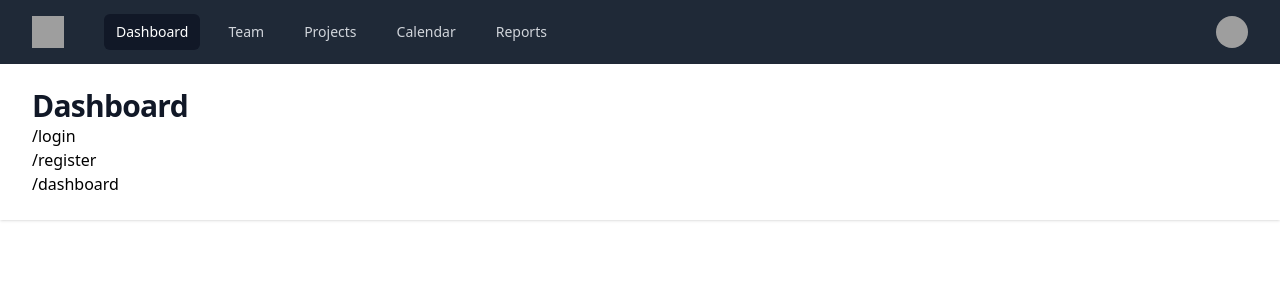
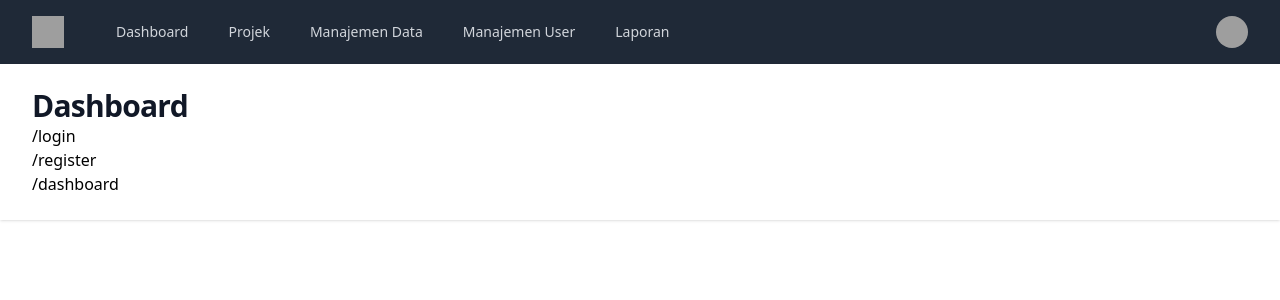
Before and after one commit to daviddvsjrgg/myle-project, a React (Create React App) app: page / in a window 1280 px wide. Shown: the top 300 px of the page. Built offline with nearby package versions, Linux system fonts and the light colour scheme; grey boxes are pictures that could not be loaded.

Commit message:
change icon web

```diff
--- a/public/index.html
+++ b/public/index.html
@@ -2,19 +2,22 @@
 <html lang="en">
   <head>
     <meta charset="utf-8" />
-    <link rel="icon" href="%PUBLIC_URL%/favicon.ico" />
+    <!-- <link rel="icon" href="%PUBLIC_URL%/favicon.ico" /> -->
+    <link rel="icon" href="https://images.unsplash.com/photo-1582845512747-e42001c95638?ixlib=rb-4.0.3&ixid=M3wxMjA3fDB8MHxwaG90by1wYWdlfHx8fGVufDB8fHx8fA%3D%3D&auto=format&fit=crop&w=2070&q=80" />
     <meta name="viewport" content="width=device-width, initial-scale=1" />
     <meta name="theme-color" content="#000000" />
     <meta
       name="description"
       content="Web site created using create-react-app"
     />
-    <link rel="apple-touch-icon" href="%PUBLIC_URL%/logo192.png" />
+    <!-- <link rel="apple-touch-icon" href="%PUBLIC_URL%/logo192.png" /> -->
+    <link rel="apple-touch-icon" href="https://images.unsplash.com/photo-1582845512747-e42001c95638?ixlib=rb-4.0.3&ixid=M3wxMjA3fDB8MHxwaG90by1wYWdlfHx8fGVufDB8fHx8fA%3D%3D&auto=format&fit=crop&w=2070&q=80" />
     <!--
       manifest.json provides metadata used when your web app is installed on a
       user's mobile device or desktop. See https://developers.google.com/web/fundamentals/web-app-manifest/
     -->
-    <link rel="manifest" href="%PUBLIC_URL%/manifest.json" />
+    <!-- <link rel="manifest" href="%PUBLIC_URL%/manifest.json" /> -->
+    <link rel="manifest" href="https://images.unsplash.com/photo-1582845512747-e42001c95638?ixlib=rb-4.0.3&ixid=M3wxMjA3fDB8MHxwaG90by1wYWdlfHx8fGVufDB8fHx8fA%3D%3D&auto=format&fit=crop&w=2070&q=80" />
     <!--
       Notice the use of %PUBLIC_URL% in the tags above.
       It will be replaced with the URL of the `public` folder during the build.
@@ -24,7 +27,7 @@
       work correctly both with client-side routing and a non-root public URL.
       Learn how to configure a non-root public URL by running `npm run build`.
     -->
-    <title>React App</title>
+    <title>project-intern</title>
   </head>
   <body>
     <noscript>You need to enable JavaScript to run this app.</noscript>
--- a/src/pages/halaman/dashboard.jsx
+++ b/src/pages/halaman/dashboard.jsx
@@ -4,22 +4,22 @@ import { Bars3Icon, XMarkIcon } from '@heroicons/react/24/outline'
 import classNames from 'classnames';
 
 const user = {
-  name: 'Tom Cook',
-  email: 'tom@example.com',
+  name: 'David Dwiyanto',
+  email: 'david@example.com',
   imageUrl:
     'https://images.unsplash.com/photo-1526800544336-d04f0cbfd700?ixlib=rb-4.0.3&ixid=M3wxMjA3fDB8MHxwaG90by1wYWdlfHx8fGVufDB8fHx8fA%3D%3D&auto=format&fit=crop&w=1974&q=80',
 }
 const navigation = [
-  { name: 'Dashboard', href: '#', current: true },
-  { name: 'Team', href: '#', current: false },
-  { name: 'Projects', href: '#', current: false },
-  { name: 'Calendar', href: '#', current: false },
-  { name: 'Reports', href: '#', current: false },
+  { name: 'Dashboard', href: '#', current: false },
+  { name: 'Projek', href: '#', current: false },
+  { name: 'Manajemen Data', href: '#', current: false },
+  { name: 'Manajemen User', href: '#', current: false },
+  { name: 'Laporan', href: '#', current: false },
 ]
 const userNavigation = [
   { name: 'Your Profile', href: '#' },
   { name: 'Settings', href: '#' },
-  { name: 'Sign out', href: '/login' },
+  { name: 'Logout', href: '/login' },
 ]
 
 const dashboard = () => {
```
